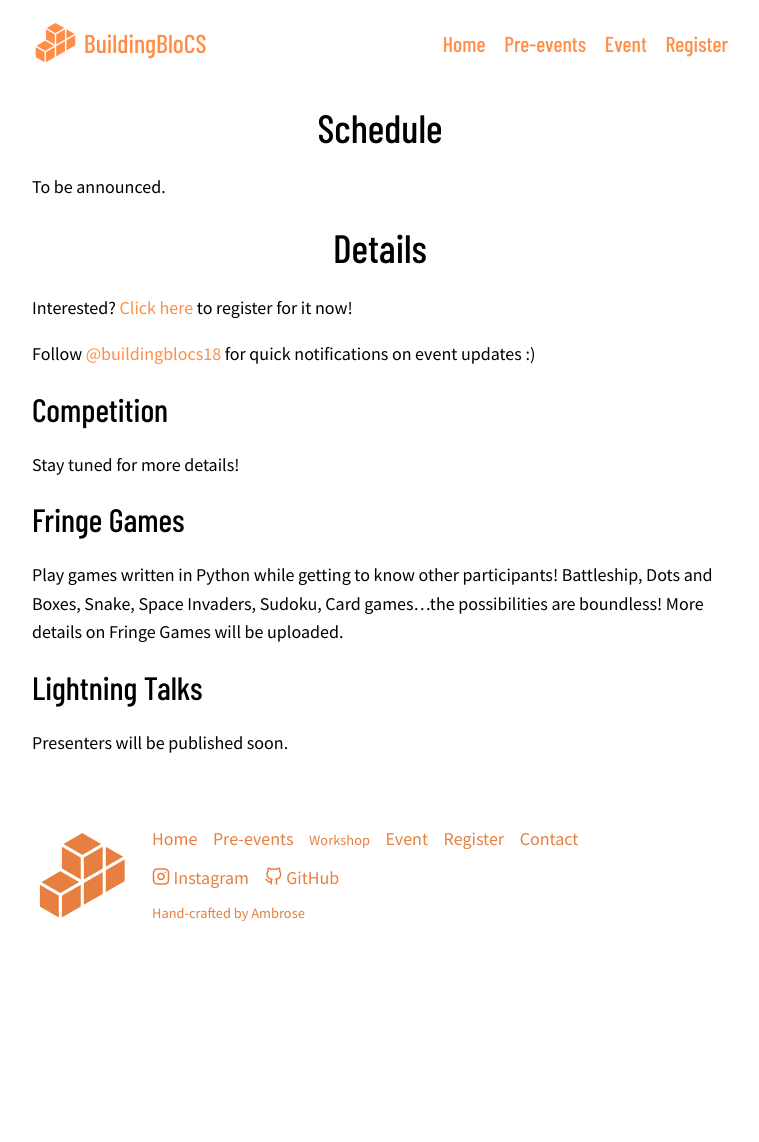
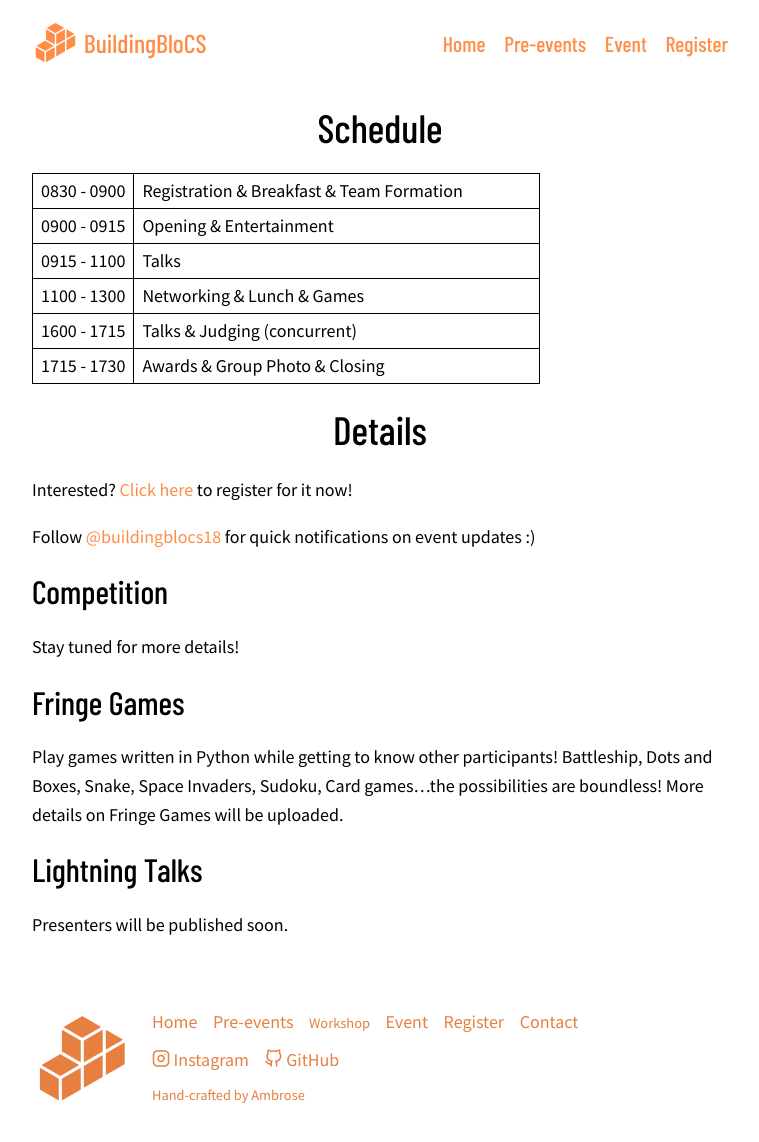
Before and after one commit to buildingblocs/2018, a Jekyll site: the page built from event/index.md, in a window 1280 px wide and 1158 px high. Shown: the top 1142 px of the window, without its empty margins (260-1019 px from the left). Built offline with Jekyll 4.4.1, drawn with Linux system fonts in a browser that asks for light colours; some web fonts are replaced; our own code applies the rules of GitHub Pages for plain Markdown files.

Commit message:
Add YJC, add schedule

```diff
--- a/_data/organisers.yml
+++ b/_data/organisers.yml
@@ -22,3 +22,5 @@
   img: sch/ri.png
 - title: River Valley High School
   img: sch/rvhs.png
+- title: Yishun Junior College
+  img: sch/yjc.jpg
--- a/_data/schedule.yml
+++ b/_data/schedule.yml
@@ -1,24 +1,14 @@
 - day: 1
   activities:
-  - time: 0800-0900
-    title: Registration
-  - time: 0900-1000
+  - time: 0830 - 0900
+    title: Registration & Breakfast & Team Formation
+  - time: 0900 - 0915
+    title: Opening & Entertainment
+  - time: 0915 - 1100
     title: Talks
-  - time: 1000-1045
-    title: Games
-  - time: 1045-1200
-    title: Lightning Talks
-  - time: 1200-1300
-    title: Lunch
-- day: 2
-  activities:
-  - time: 0800-0900
-    title: Registration
-  - time: 0900-1000
-    title: Talks
-  - time: 1000-1045
-    title: Games
-  - time: 1045-1200
-    title: Lightning Talks
-  - time: 1200-1300
-    title: Lunch
+  - time: 1100 - 1300
+    title: Networking & Lunch & Games
+  - time: 1600 - 1715
+    title: Talks & Judging (concurrent)
+  - time: 1715 - 1730
+    title: Awards & Group Photo & Closing
--- a/event/index.md
+++ b/event/index.md
@@ -4,9 +4,8 @@ layout: default
 
 # Schedule
 
-<!--
 {% for day in site.data.schedule %}
-<h2>Day {{ day.day }}</h2>
+{% if site.data.schedule.size > 1 %}<h2>Day {{ day.day }}</h2>{% endif %}
 <table>
     {% for activity in day.activities %}
     <tr>
@@ -16,9 +15,6 @@ layout: default
     {% endfor %}
 </table>
 {% endfor %}
--->
-
-To be announced.
 
 # Details
 
```
Also changed, not shown: assets/img/sch/yjc.jpg (added).
